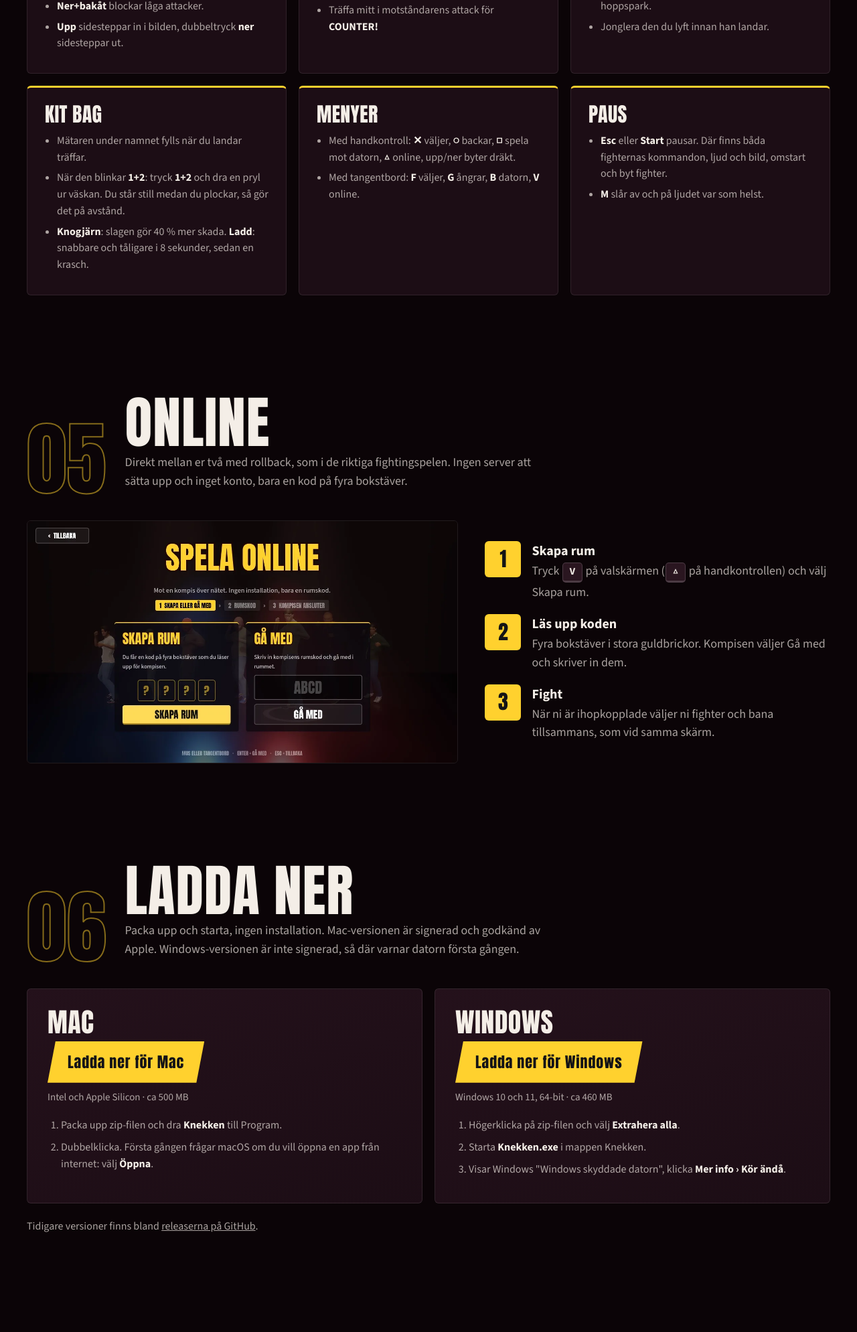
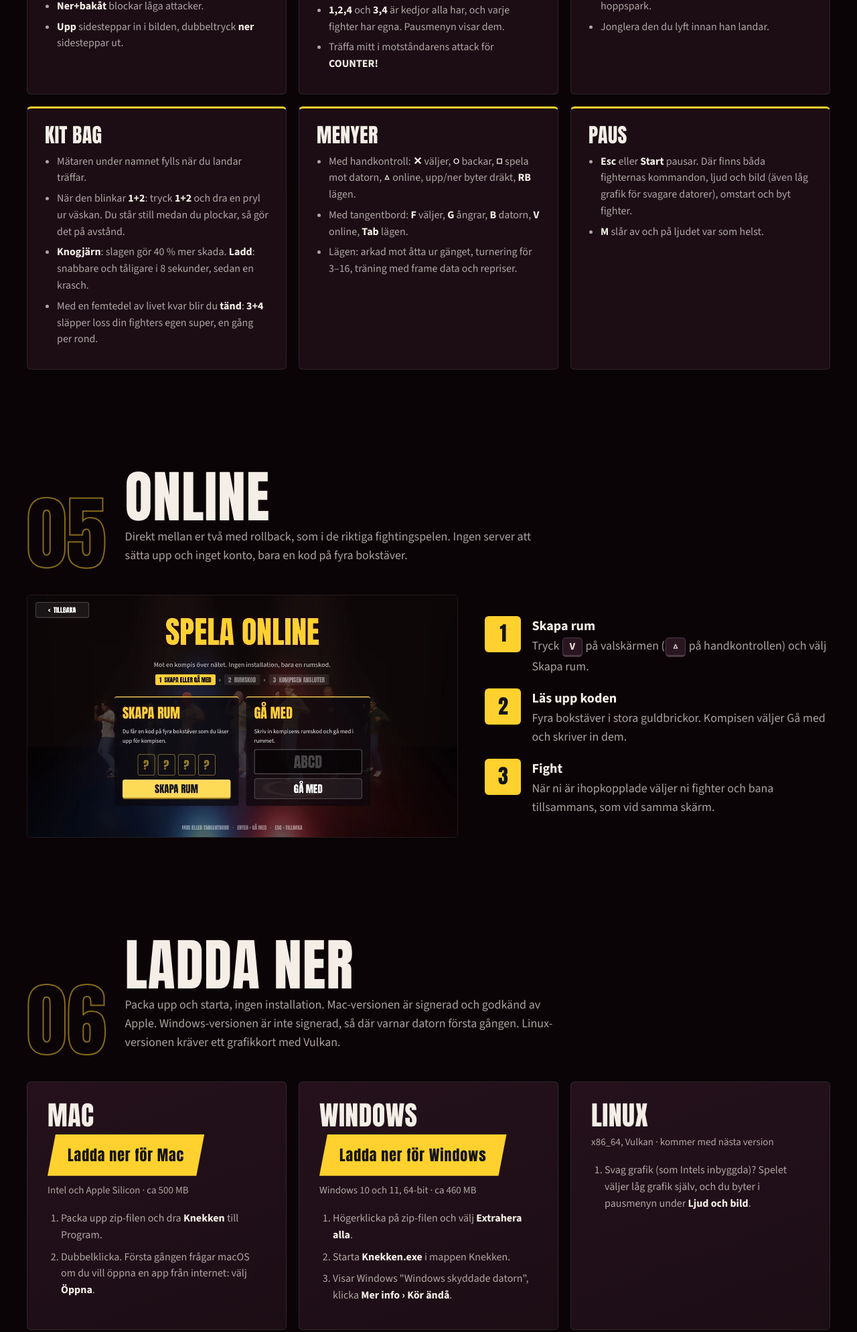
Before and after one commit to knekken/knekken.github.io, a plain HTML site: page index.html in a window 1280 px wide. Shown: the part 6582-8571 px from the top of the page at 67% size. Drawn offline with Linux system fonts and the light colour scheme.

Commit message:
Supers, strings and modes under how to play, Sista tåget without adverts, Linux coming with the next version
Co-Authored-By: Claude Opus 5.5 <noreply@anthropic.com>

```diff
--- a/index.html
+++ b/index.html
@@ -211,7 +211,7 @@ kbd {
 .steps b { display: block; color: var(--text); font-size: 20px; }
 
 /* Download */
-.download { display: grid; grid-template-columns: repeat(2, 1fr); gap: 18px; }
+.download { display: grid; grid-template-columns: repeat(3, 1fr); gap: 18px; }
 .platform { padding: 30px; background: linear-gradient(160deg, #24111b, var(--panel)); border: 1px solid var(--line); border-radius: 6px; }
 .platform h3 { font-size: 40px; margin-bottom: 10px; }
 .platform .button { margin-bottom: 10px; }
@@ -576,6 +576,7 @@ footer .brand { font-size: 22px; }
             <li><b>1, 2</b> jab och cross, <b>framåt+2</b> uppercut som lyfter.</li>
             <li><b>Ner+1</b> huk-jab, <b>ner+4</b> lågspark.</li>
             <li><b>1+3</b> och <b>2+4</b> är kast. Bryt dem med <b>1</b> eller <b>2</b>.</li>
+            <li><b>1,2,4</b> och <b>3,4</b> är kedjor alla har, och varje fighter har egna. Pausmenyn visar dem.</li>
             <li>Träffa mitt i motståndarens attack för <b>COUNTER!</b></li>
           </ul>
         </div>
@@ -596,19 +597,21 @@ footer .brand { font-size: 22px; }
             <li>Mätaren under namnet fylls när du landar träffar.</li>
             <li>När den blinkar <b>1+2</b>: tryck <b>1+2</b> och dra en pryl ur väskan. Du står still medan du plockar, så gör det på avstånd.</li>
             <li><b>Knogjärn</b>: slagen gör 40 % mer skada. <b>Ladd</b>: snabbare och tåligare i 8 sekunder, sedan en krasch.</li>
+            <li>Med en femtedel av livet kvar blir du <b>tänd</b>: <b>3+4</b> släpper loss din fighters egen super, en gång per rond.</li>
           </ul>
         </div>
         <div class="tip">
           <h3>MENYER</h3>
           <ul>
-            <li>Med handkontroll: <b>✕</b> väljer, <b>○</b> backar, <b>□</b> spela mot datorn, <b>△</b> online, upp/ner byter dräkt.</li>
-            <li>Med tangentbord: <b>F</b> väljer, <b>G</b> ångrar, <b>B</b> datorn, <b>V</b> online.</li>
+            <li>Med handkontroll: <b>✕</b> väljer, <b>○</b> backar, <b>□</b> spela mot datorn, <b>△</b> online, upp/ner byter dräkt, <b>RB</b> lägen.</li>
+            <li>Med tangentbord: <b>F</b> väljer, <b>G</b> ångrar, <b>B</b> datorn, <b>V</b> online, <b>Tab</b> lägen.</li>
+            <li>Lägen: arkad mot åtta ur gänget, turnering för 3–16, träning med frame data och repriser.</li>
           </ul>
         </div>
         <div class="tip">
           <h3>PAUS</h3>
           <ul>
-            <li><b>Esc</b> eller <b>Start</b> pausar. Där finns båda fighternas kommandon, ljud och bild, omstart och byt fighter.</li>
+            <li><b>Esc</b> eller <b>Start</b> pausar. Där finns båda fighternas kommandon, ljud och bild (även låg grafik för svagare datorer), omstart och byt fighter.</li>
             <li><b>M</b> slår av och på ljudet var som helst.</li>
           </ul>
         </div>
@@ -639,7 +642,7 @@ footer .brand { font-size: 22px; }
       <div class="section-head">
         <span class="num" aria-hidden="true">06</span>
         <h2>LADDA NER</h2>
-        <p>Packa upp och starta, ingen installation. Mac-versionen är signerad och godkänd av Apple. Windows-versionen är inte signerad, så där varnar datorn första gången.</p>
+        <p>Packa upp och starta, ingen installation. Mac-versionen är signerad och godkänd av Apple. Windows-versionen är inte signerad, så där varnar datorn första gången. Linux-versionen kräver ett grafikkort med Vulkan.</p>
       </div>
       <div class="download">
         <div class="platform">
@@ -659,6 +662,13 @@ footer .brand { font-size: 22px; }
             <li>Högerklicka på zip-filen och välj <b>Extrahera alla</b>.</li>
             <li>Starta <b>Knekken.exe</b> i mappen Knekken.</li>
             <li>Visar Windows "Windows skyddade datorn", klicka <b>Mer info › Kör ändå</b>.</li>
+          </ol>
+        </div>
+        <div class="platform">
+          <h3>LINUX</h3>
+          <p class="size">x86_64, Vulkan · kommer med nästa version</p>
+          <ol>
+            <li>Svag grafik (som Intels inbyggda)? Spelet väljer låg grafik själv, och du byter i pausmenyn under <b>Ljud och bild</b>.</li>
           </ol>
         </div>
       </div>
```
Also changed, not shown: img/stages/sista_taget.webp.
